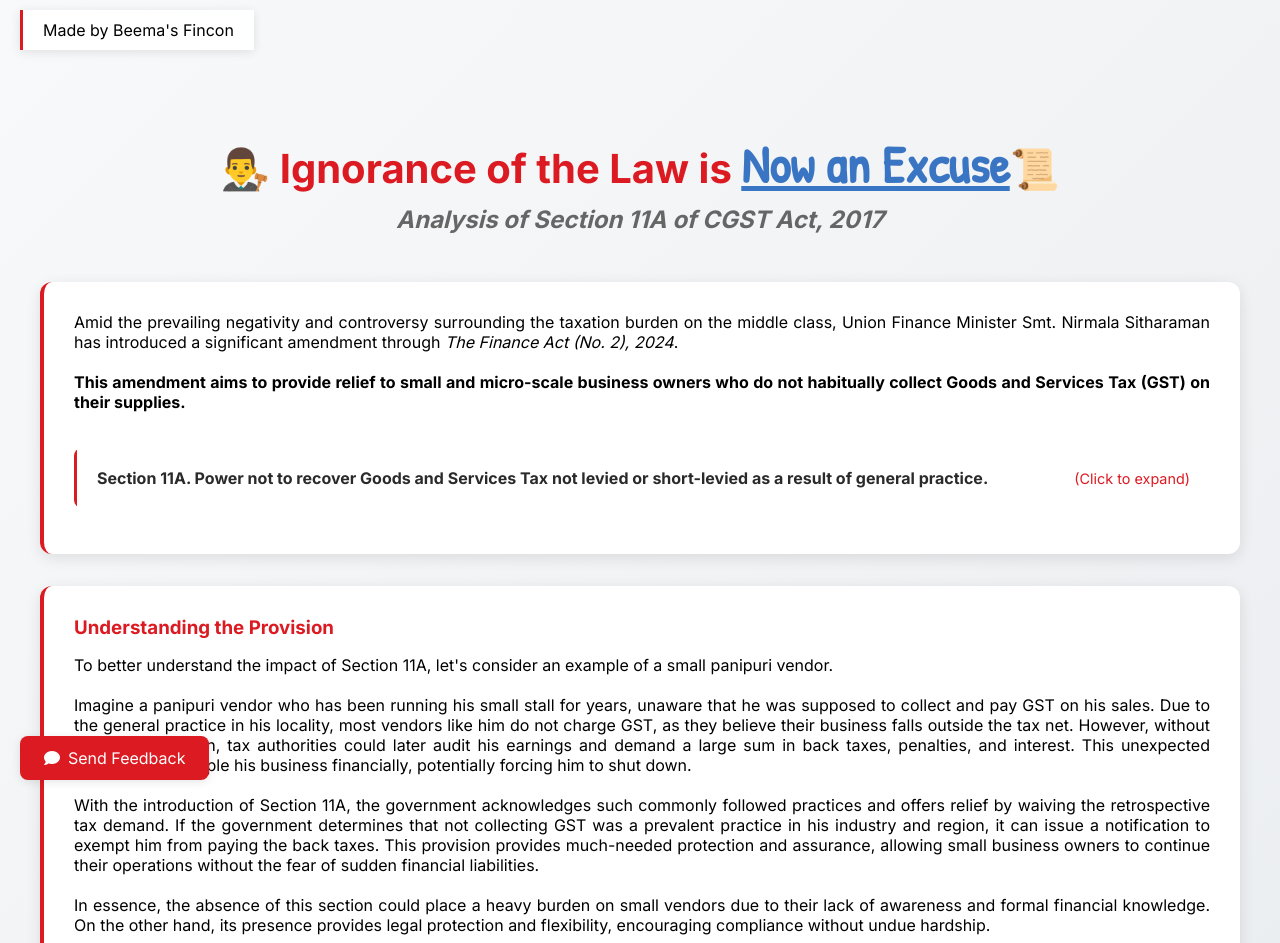
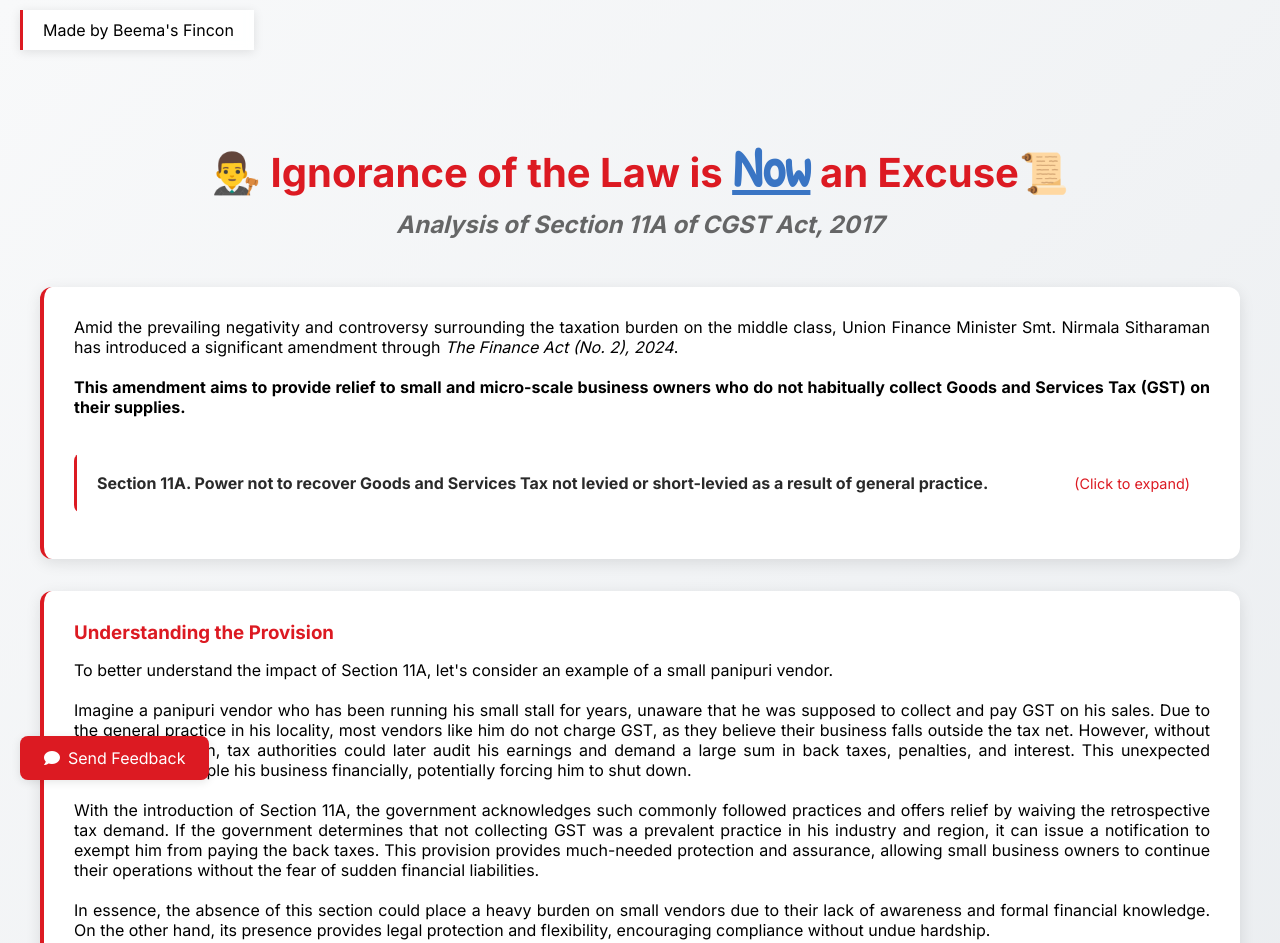
Before and after one commit to pramodbeema/gst11a, a plain HTML site: page index.html in a window 1280 px wide. Shown: the top 943 px of the page. Drawn offline with nearby package versions, Linux system fonts and the light colour scheme.

Commit message:
Update index.html
Previously the words 'Now an excuse' were in Patrick Hand font. Now I made only the word 'Now' to be that font.

```diff
--- a/index.html
+++ b/index.html
@@ -166,7 +166,7 @@
 			font-family: 'Patrick Hand', cursive;
 			text-decoration: underline;
 			color: #3a75c4; /* Blueish color matching the theme */
-			font-size: 1.3em; /* Increase the size */
+			font-size: 1.4em; /* Increase the size */
 			font-weight: bold; /* Optional: make it stand out more */
 		}
 
@@ -191,7 +191,7 @@
 
     <header class="header">
 		<h1> </h1>
-		<h1>👨‍⚖️ Ignorance of the Law is <span class="highlight-now">Now an Excuse</span>📜</h1>
+		<h1>👨‍⚖️ Ignorance of the Law is <span class="highlight-now">Now</span> an Excuse📜</h1>
 		<h2 class="subheading">Analysis of Section 11A of CGST Act, 2017</h2>
 
     </header>
```
